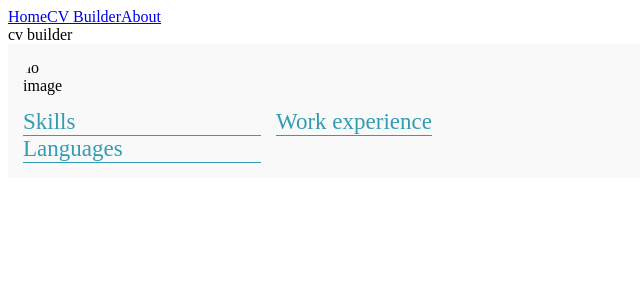
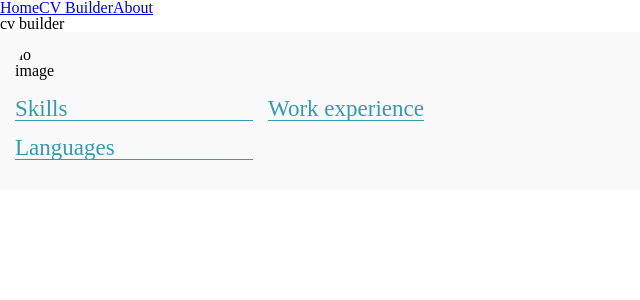
Before and after one commit to VSKor/cv-builder, a Vue app: page /cv-builder in a window 1280 px wide. Shown: the top 300 px of the page, without its empty margins (0-640 px from the left). Built offline with nearby package versions, Linux system fonts and the light colour scheme.

Commit message:
feat: create score component, etc.

```diff
--- a/src/components/CVTemplate/CVTemplate.vue
+++ b/src/components/CVTemplate/CVTemplate.vue
@@ -36,6 +36,8 @@
         <div class="languages">
           <div class="cv-title">Languages</div>
           <template v-for="language in cv.languages">
+            <score :max="10"
+                   v-model="language.level"/>
             <div :class="['language', `language-${language.name}`]">
               {{ language.name }}: {{ language.level }}
             </div>
@@ -66,7 +68,8 @@
 import { ref } from "vue";
 import { useAppStore } from "@/stores";
 import type { CV } from "@/types";
-import ImageInput from "@/components/ImageInput/ImageInput.vue";
+import { ImageInput } from "@/components/ImageInput";
+import { Score } from "@/components/Score";
 
 const cv = ref<CV>(useAppStore().cv);
 </script>
@@ -99,5 +102,13 @@ $bgColor: rgb(249, 249, 249);
     border-radius: 50%;
     overflow: hidden;
   }
+
+  .cv-title {
+    margin-bottom: 15px;
+  }
+  .work-experience-list {}
+  .work-experience {
+    padding: 0 0 15px 0;
+  }
 }
 </style>
--- /dev/null
+++ b/src/components/Score/Score.vue
@@ -0,0 +1,88 @@
+<template>
+  <div class="score"
+       :style="`
+  --score-active-point-color: ${activeColor};
+  --score-point-color: ${color};
+  --score-point-size: ${styleSize};
+  `">
+    <div v-for="point in max"
+         :data-point="point"
+         :key="point"
+         class="point"
+         :class="{active: point <= modelValue, current: modelValue === point }"
+         @mouseup="handleMouseUp(point)">
+      {{ point }}
+    </div>
+  </div>
+</template>
+
+<script lang="ts" setup>
+import { computed } from "vue";
+
+const { size } = withDefaults(defineProps<{
+  modelValue?: number;
+  max?: number;
+  // Styling
+  color?: string;
+  activeColor?: string;
+  size?: string | number;
+}>(), {
+  max: 10,
+  color: '#d3d3d3',
+  activeColor: '#2c2c2c',
+  size: 13
+});
+
+const $emit = defineEmits(['update:modelValue']);
+
+const styleSize = computed(() => typeof size === "number" ? `${size}px` : size);
+
+const handleMouseUp = (point: number) => {
+  $emit('update:modelValue', point);
+}
+</script>
+
+<style lang="scss">
+.score {
+  display: flex;
+  justify-content: stretch;
+
+  &:hover {
+    .point.active ~ .point:after {
+      background-color: var(--score-active-point-color);
+    }
+
+    .point:hover ~ .point:after {
+      background-color: var(--score-point-color);
+    }
+  }
+
+  .point {
+    display: flex;
+    justify-content: center;
+    cursor: pointer;
+    font-size: 0;
+    height: var(--score-point-size);
+    flex: 1 1 auto;
+
+    &:after {
+      display: block;
+      content: '';
+      width: var(--score-point-size);
+      height: var(--score-point-size);
+      background-color: var(--score-point-color);
+      border-radius: 50%;
+    }
+
+    &.active {
+      &:after {
+        background-color: var(--score-active-point-color);
+      }
+    }
+
+    &.current {
+      transform: scale(1.2);
+    }
+  }
+}
+</style>
--- /dev/null
+++ b/src/components/Score/index.ts
@@ -0,0 +1 @@
+export { default as Score } from './Score.vue';
--- /dev/null
+++ b/src/styles/_reset.scss
@@ -0,0 +1,48 @@
+/* http://meyerweb.com/eric/tools/css/reset/
+   v2.0 | 20110126
+   License: none (public domain)
+*/
+
+html, body, div, span, applet, object, iframe,
+h1, h2, h3, h4, h5, h6, p, blockquote, pre,
+a, abbr, acronym, address, big, cite, code,
+del, dfn, em, img, ins, kbd, q, s, samp,
+small, strike, strong, sub, sup, tt, var,
+b, u, i, center,
+dl, dt, dd, ol, ul, li,
+fieldset, form, label, legend,
+table, caption, tbody, tfoot, thead, tr, th, td,
+article, aside, canvas, details, embed,
+figure, figcaption, footer, header, hgroup,
+menu, nav, output, ruby, section, summary,
+time, mark, audio, video {
+  margin: 0;
+  padding: 0;
+  border: 0;
+  font-size: 100%;
+  font: inherit;
+  vertical-align: baseline;
+}
+/* HTML5 display-role reset for older browsers */
+article, aside, details, figcaption, figure,
+footer, header, hgroup, menu, nav, section {
+  display: block;
+}
+body {
+  line-height: 1;
+}
+ol, ul {
+  list-style: none;
+}
+blockquote, q {
+  quotes: none;
+}
+blockquote:before, blockquote:after,
+q:before, q:after {
+  content: '';
+  content: none;
+}
+table {
+  border-collapse: collapse;
+  border-spacing: 0;
+}
--- a/src/styles/main.scss
+++ b/src/styles/main.scss
@@ -1,3 +1,4 @@
+@import "reset";
 @import "variables";
 
 .cv-title {
```
